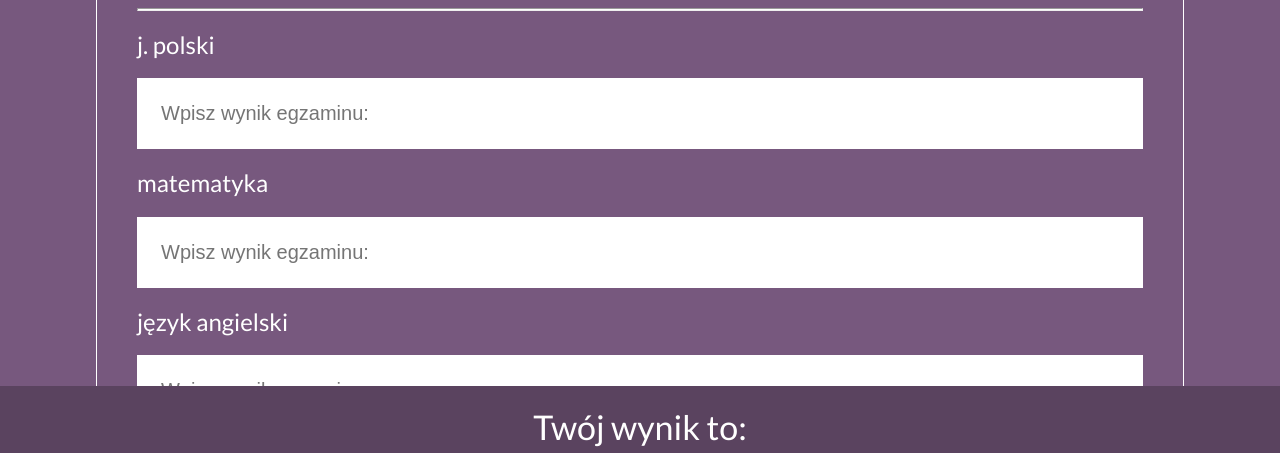
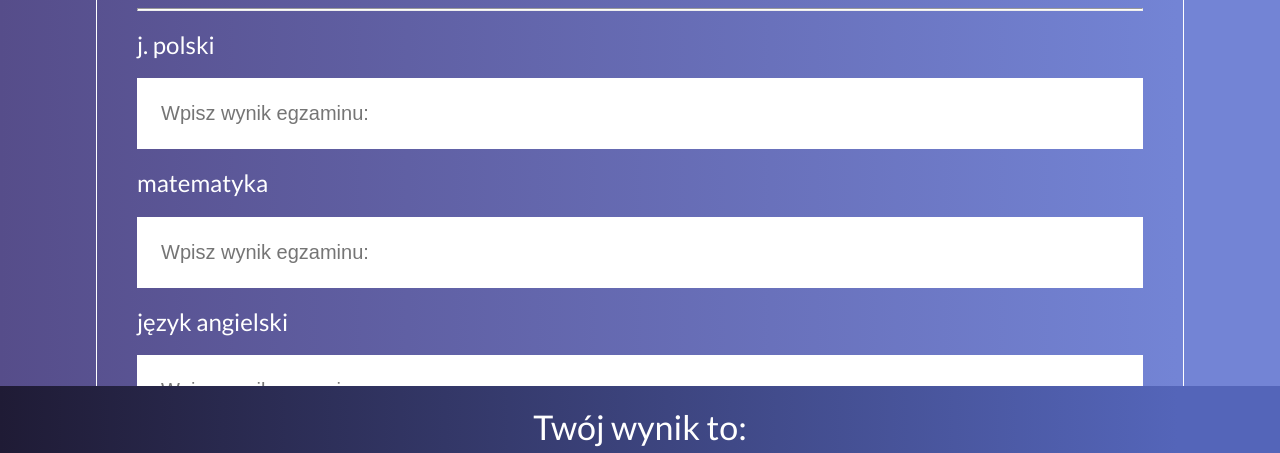
Before and after one commit to oliwierk/JS-KalkulatorPunktow, a plain HTML site: page index.html in a window 1280 px wide. Shown: the part 334-787 px from the top of the page. Drawn offline with Linux system fonts and the light colour scheme.

Commit message:
Wersja ostateczna

```diff
--- a/sass/style.scss
+++ b/sass/style.scss
@@ -8,7 +8,12 @@ html {
 }
 body {
 	font-family: "Lato", sans-serif;
-	background-color: rgb(119, 88, 126);
+	background: rgb(86, 77, 138);
+	background: linear-gradient(
+		90deg,
+		rgba(86, 77, 138, 1) 0%,
+		rgba(115, 132, 213, 1) 92%
+	);
 	color: #fff;
 	height: 100vh;
 }
@@ -101,7 +106,12 @@ body {
 			left: 0;
 			width: 100%;
 			height: 10vh;
-			background-color: rgb(90, 67, 95);
+			background: rgb(86, 77, 138);
+			background: linear-gradient(
+				90deg,
+				rgb(31, 27, 53) 0%,
+				rgb(84, 101, 185) 92%
+			);
 			color: #fff;
 			font-size: 3.4rem;
 			display: flex;
```
Also changed, not shown: css/style.css, 2 other files.
